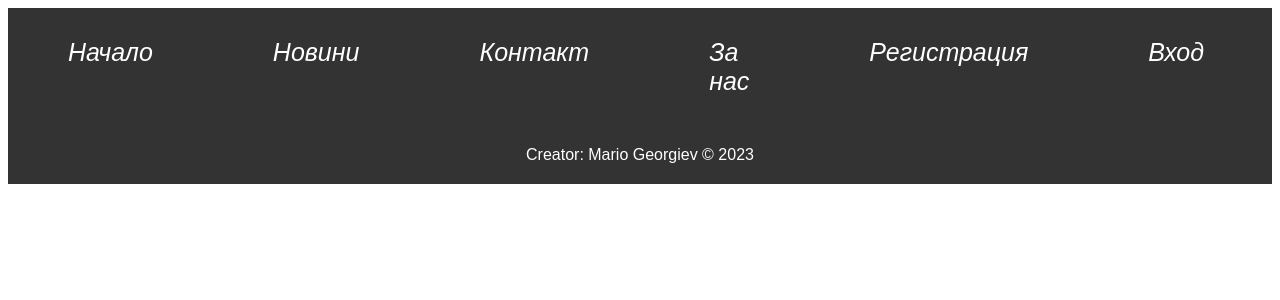
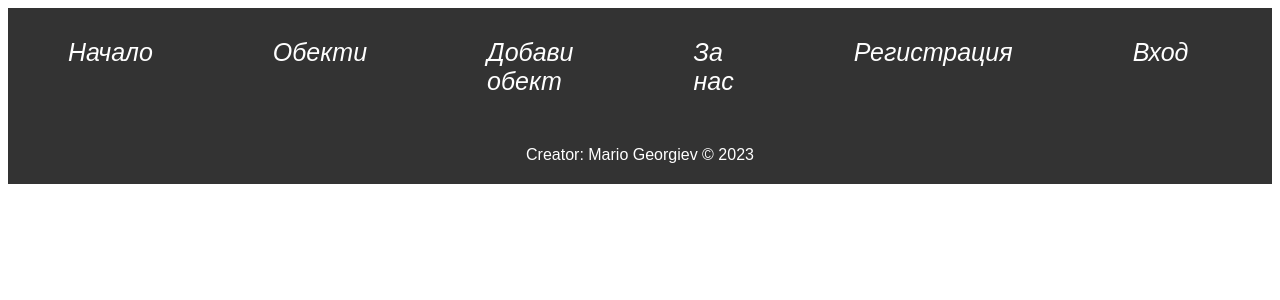
Before and after one commit to lenzarata93/react-project, a React (Vite) app in the folder client/: page / in a window 1280 px wide. Shown: the top 300 px of the page. Built offline with nearby package versions, Linux system fonts and the light colour scheme.

Commit message:
update nav

```diff
--- a/client/src/components/Navigation.jsx
+++ b/client/src/components/Navigation.jsx
@@ -5,8 +5,8 @@ export default function Navigation(){
 <nav>
   <ul>
     <li><a href="">Начало</a></li>
-    <li><a href="">Новини</a></li>
-    <li><a href="">Контакт</a></li>
+    <li><a href="">Обекти</a></li>
+    <li><a href="">Добави обект</a></li>
     <li><a href="">За нас</a></li>
     <li><a href="">Регистрация</a></li>
     <li><a href="">Вход</a></li>
```
